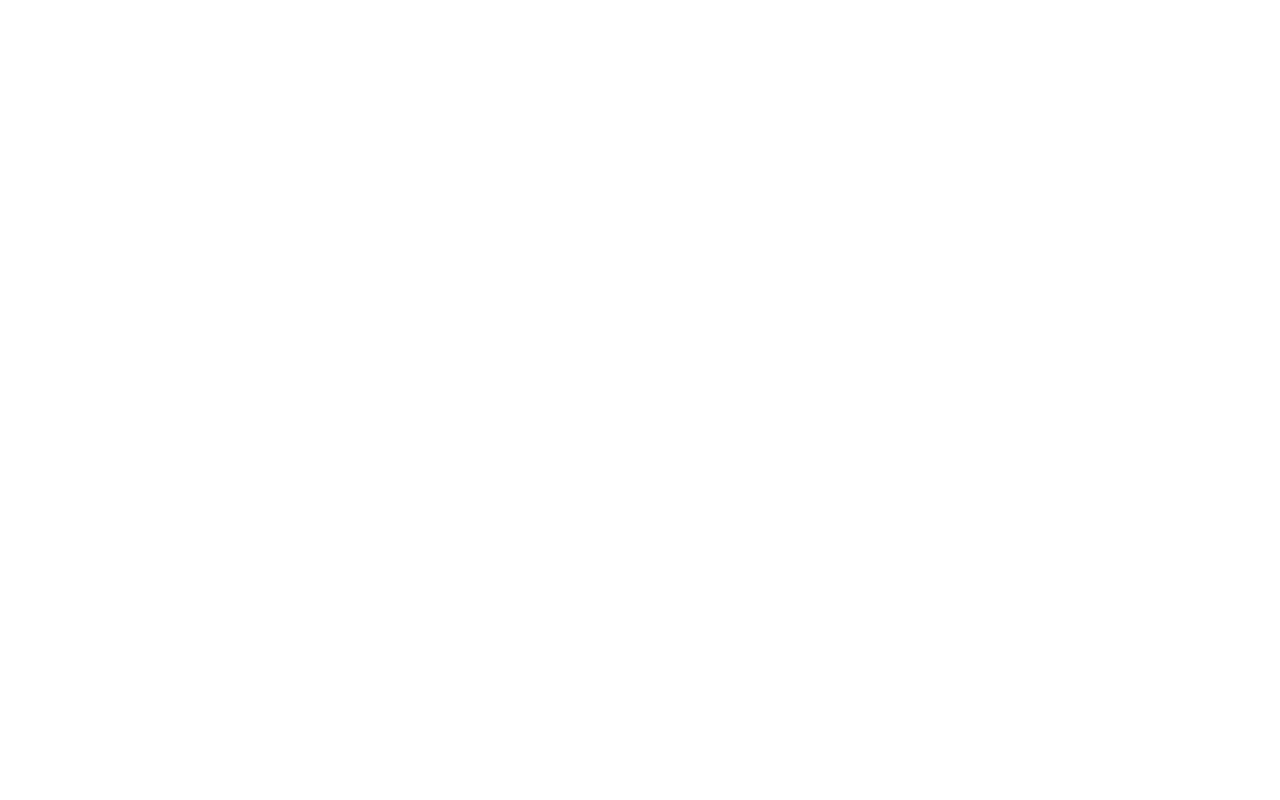
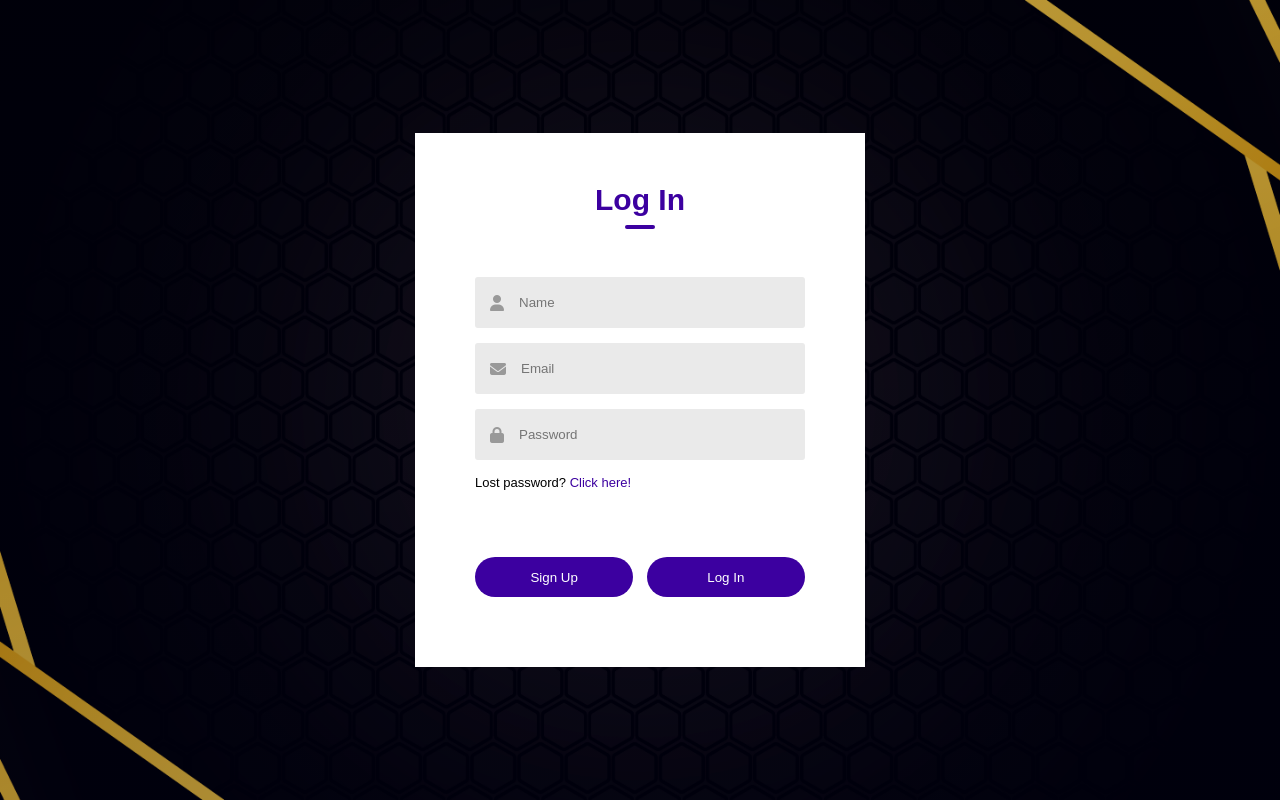
Before and after one commit to simamarius/login-signup, a plain HTML site: page index.html in a window 1280 px wide. Drawn offline with Linux system fonts and the light colour scheme.

Commit message:
add files

```diff
--- /dev/null
+++ b/index.css
@@ -0,0 +1,104 @@
+*{
+    margin: 0;
+    padding: 0;
+    font-family: "Poppins", sans-serif;
+    box-sizing: border-box;
+}
+
+.container{
+    width: 100%;
+    height: 100vh;
+    background-image: linear-gradient(rgba(0, 0, 50, 0.192),rgba(0, 0, 50, 0.247)),url("/images/bg.png");
+    background-position: center;
+    background-size: cover;
+    position: relative;
+}
+
+.form-box{
+    width: 90%;
+    max-width: 450px;
+    position: absolute;
+    top:50%;
+    left: 50%;
+    transform: translate(-50%,-50%);
+    background: #fff;
+    padding: 50px 60px 70px;
+    text-align: center;
+}
+
+.form-box h1{
+    font-size: 30px;
+    margin-bottom: 60px;
+    color: #3c00a0;
+    position: relative;
+}
+
+.form-box h1::after{
+    content: "";
+    width: 30px;
+    height: 4px;
+    border-radius: 3px;
+    background: #3c00a0;
+    position: absolute;
+    bottom: -12px;
+    left: 50%;
+    transform: translateX(-50%);
+}
+
+.input-field{
+    background:#eaeaea;
+    margin: 15px 0;
+    border-radius: 3px;
+    display: flex;
+    align-items: center;
+
+}
+
+input{
+    width: 100%;
+    background: transparent;
+    border: 0;
+    outline: 0;
+    padding: 18px 15px;
+}
+
+.input-field i {
+    margin-left: 15px;
+    color: #999;
+}
+
+form p {
+    text-align: left;
+    font-size: 13px;
+}
+
+form p a{
+    text-decoration: none;
+    color: #3c00a0;
+}
+
+.btn-field{
+    width: 100%;
+    display: flex;
+    justify-content: space-between;
+}
+
+.btn-field button{
+    flex-basis: 48%;
+    background: #3c00a0;
+    color: #fff;
+    height: 40px;
+    border-radius: 20px;
+    border: 0;
+    outline: 0;
+    cursor: pointer;
+    transition: background 1s;
+}
+
+.input-group{
+    height: 280px;
+}
+
+.btn-field button .disable{
+     background: #eaeaea;
+}
--- a/index.html
+++ b/index.html
@@ -3,9 +3,37 @@
 <head>
     <meta charset="UTF-8">
     <meta name="viewport" content="width=device-width, initial-scale=1.0">
-    <title>Document</title>
+    <link rel="stylesheet" href="index.css">
+    <link rel="stylesheet" href="https://cdnjs.cloudflare.com/ajax/libs/font-awesome/6.4.0/css/all.min.css" integrity="sha512-iecdLmaskl7CVkqkXNQ/ZH/XLlvWZOJyj7Yy7tcenmpD1ypASozpmT/E0iPtmFIB46ZmdtAc9eNBvH0H/ZpiBw==" crossorigin="anonymous" referrerpolicy="no-referrer" />
+    <title>Log In and Sign Up</title>
 </head>
 <body>
+    <div class="container">
+        <div class="form-box">
+            <h1>Log In</h1>
+            <form>
+                <div class="input-group">
+                    <div class="input-field">
+                        <i class="fa-solid fa-user"></i>
+                        <input type="text" placeholder="Name">
+                    </div>
+                    <div class="input-field">
+                        <i class="fa-solid fa-envelope"></i>
+                        <input type="email" placeholder="Email">
+                    </div>
+                    <div class="input-field">
+                        <i class="fa-solid fa-lock"></i>
+                        <input type="password" placeholder="Password">
+                    </div>
+                    <p>Lost password? <a href="#">Click here!</a></p>
+                </div>
+                <div class="btn-field">
+                    <button type="button" class="disable">Sign Up</button>
+                    <button type="button" class="disable">Log In</button>
+                </div>
+            </form>
+        </div>
+    </div>
 
 </body>
 </html>
```
Also changed, not shown: images/bg.png (added).
